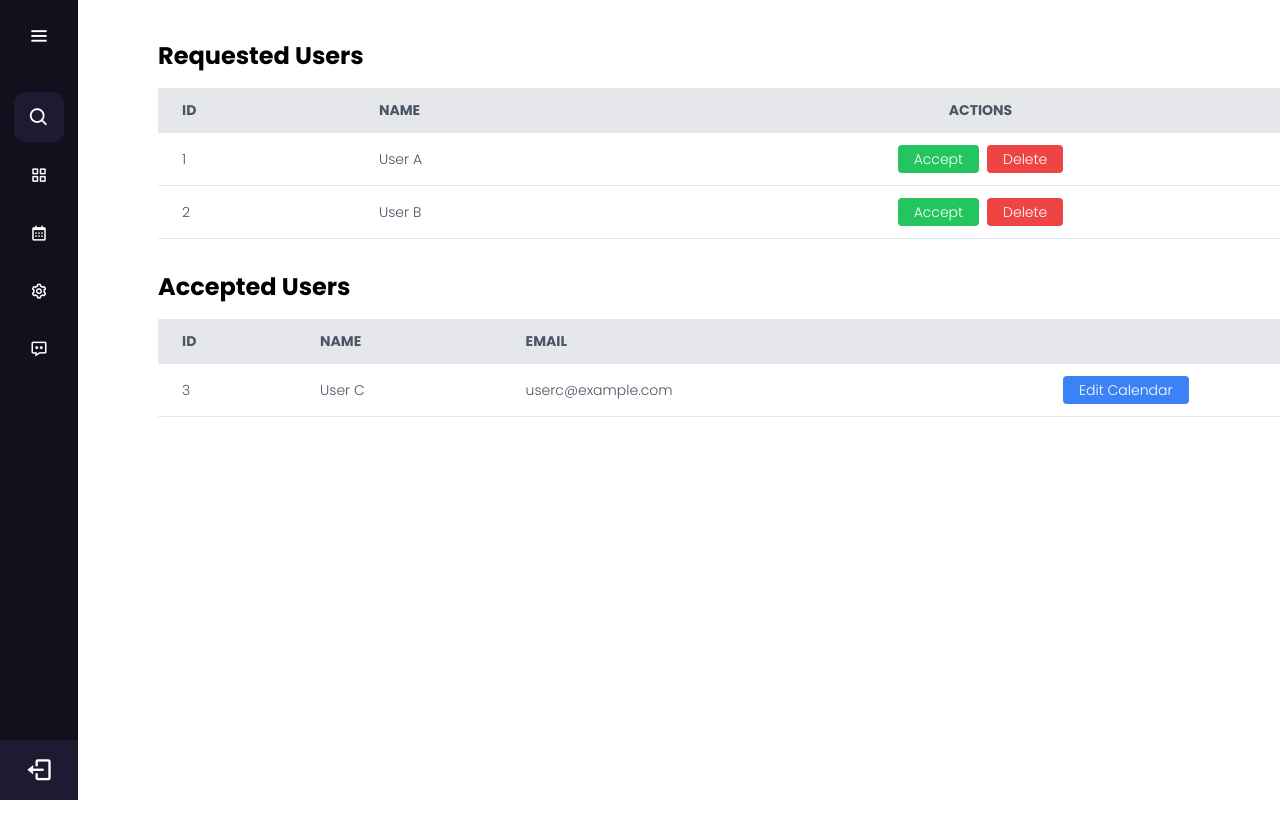
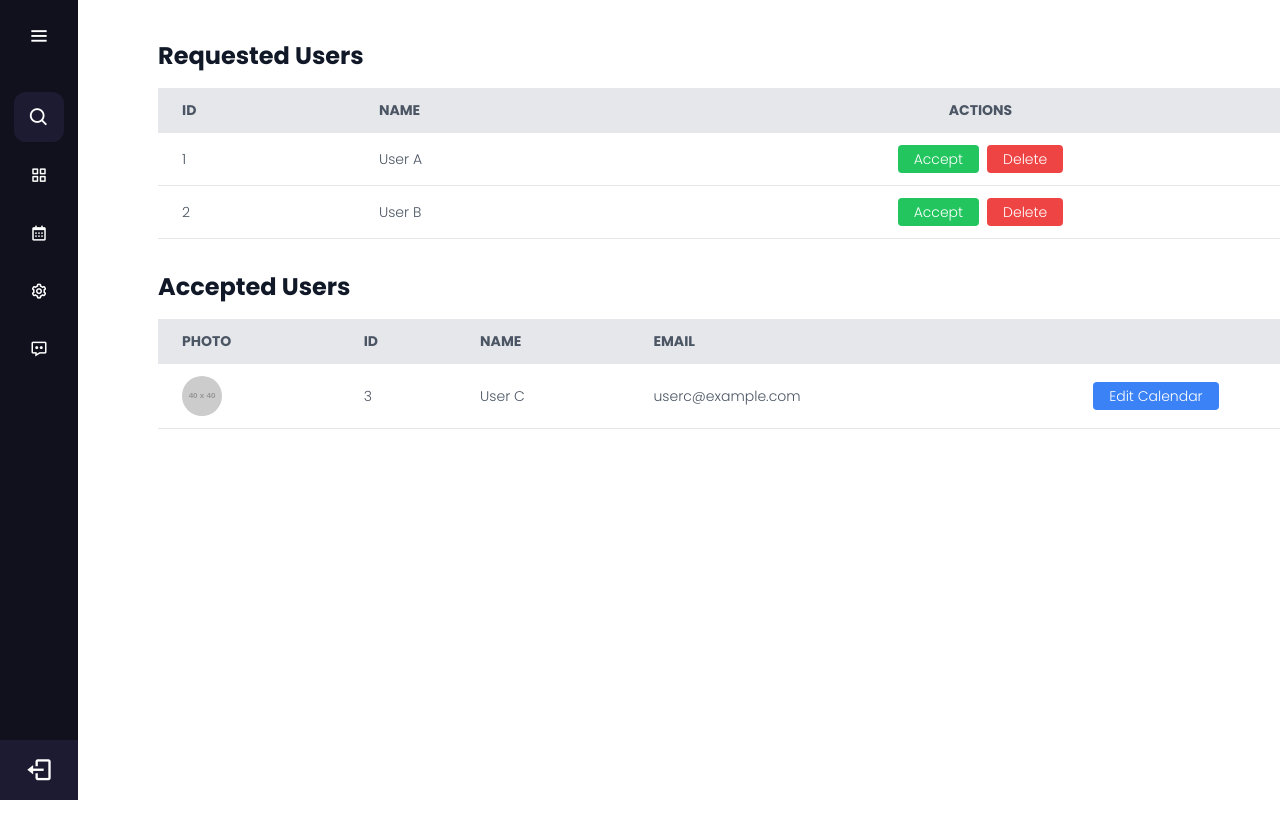
Before and after one commit to mobinmohammadi10/dashboard, a Vue app: page /usermanagement in a window 1280 px wide. Shown: the top 835 px of the page. Before the commit the page ends 800 px from the top, so only its background shows below. Built offline with nearby package versions, Linux system fonts and the light colour scheme.

Commit message:
Changes made for better performance and it is also saved when changes are made

```diff
--- a/src/views/UserManagementView.vue
+++ b/src/views/UserManagementView.vue
@@ -1,5 +1,5 @@
 <template>
-  <div class="container mx-auto px-10 pl-20 py-10 dark:bg-gray-900 dark:text-gray-200">
+  <div class="container mx-auto px-10 pl-20 py-10 bg-white text-gray-900 dark:bg-gray-900 dark:text-gray-200 min-h-screen">
     <!-- Requested Users Table -->
     <h2 class="text-2xl font-bold mb-4">Requested Users</h2>
     <table class="w-full table-auto border-collapse mb-8">
@@ -27,6 +27,7 @@
     <table class="w-full table-auto border-collapse">
       <thead>
         <tr class="bg-gray-200 dark:bg-gray-800 text-gray-600 dark:text-gray-300 uppercase text-sm leading-normal">
+          <th class="py-3 px-6 text-left">Photo</th>
           <th class="py-3 px-6 text-left">ID</th>
           <th class="py-3 px-6 text-left">Name</th>
           <th class="py-3 px-6 text-left">Email</th>
@@ -35,6 +36,9 @@
       </thead>
       <tbody class="text-gray-600 dark:text-gray-300 text-sm font-light">
         <tr v-for="user in acceptedUsers" :key="user.id" class="border-b border-gray-200 dark:border-gray-700 hover:bg-gray-100 dark:hover:bg-gray-700">
+          <td class="py-3 px-6 text-left">
+            <img :src="user.profilePhoto" alt="Profile Photo" class="w-10 h-10 rounded-full object-cover">
+          </td>
           <td class="py-3 px-6 text-left">{{ user.id }}</td>
           <td class="py-3 px-6 text-left">{{ user.name }}</td>
           <td class="py-3 px-6 text-left">{{ user.email }}</td>
@@ -45,27 +49,47 @@
       </tbody>
     </table>
     <CalendarView v-if="showCalendarView" :user="selectedUser" @close="closeCalendar" />
+    <button v-if="showCalendarView" @click="closeCalendar" class="close-button bg-red-500 text-white px-4 py-2 rounded mt-4">
+      Close
+    </button>
   </div>
 </template>
 
 <script setup>
-import { ref } from 'vue';
+import { ref, onMounted } from 'vue';
 import CalendarView from './CalendarView.vue';
 
 // Reactive state
-const requestedUsers = ref([
-  { id: 1, name: 'User A' },
-  { id: 2, name: 'User B' },
-  // ... other users
-]);
+const requestedUsers = ref([]);
 
-const acceptedUsers = ref([
-  { id: 3, name: 'User C', email: 'userc@example.com' },
-  // ... other users
-]);
+const acceptedUsers = ref([]);
 
 const showCalendarView = ref(false);
 const selectedUser = ref(null);
+
+// Helper function to save data to localStorage
+function saveToLocalStorage() {
+  localStorage.setItem('requestedUsers', JSON.stringify(requestedUsers.value));
+  localStorage.setItem('acceptedUsers', JSON.stringify(acceptedUsers.value));
+}
+
+// Load data from localStorage on component mount
+onMounted(() => {
+  const storedRequestedUsers = localStorage.getItem('requestedUsers');
+  const storedAcceptedUsers = localStorage.getItem('acceptedUsers');
+
+  // Initialize data from localStorage or default values
+  requestedUsers.value = storedRequestedUsers ? JSON.parse(storedRequestedUsers) : [
+    { id: 1, name: 'User A' },
+    { id: 2, name: 'User B' },
+    // ... other
+  ];
+
+  acceptedUsers.value = storedAcceptedUsers ? JSON.parse(storedAcceptedUsers) : [
+    { id: 3, name: 'User C', email: 'userc@example.com', profilePhoto: 'https://via.placeholder.com/40' },
+    // ... other
+  ];
+});
 
 // Methods
 function acceptUser(user) {
@@ -74,10 +98,12 @@ function acceptUser(user) {
     email: `${user.name.toLowerCase()}@example.com`,
   });
   requestedUsers.value = requestedUsers.value.filter(u => u.id !== user.id);
+  saveToLocalStorage();
 }
 
 function deleteUser(userId) {
   requestedUsers.value = requestedUsers.value.filter(user => user.id !== userId);
+  saveToLocalStorage();
 }
 
 function editCalendar(user) {
@@ -92,5 +118,8 @@ function closeCalendar() {
 </script>
 
 <style scoped>
-
+.close-button {
+  display: block;
+  margin: 1rem auto;
+}
 </style>
```
